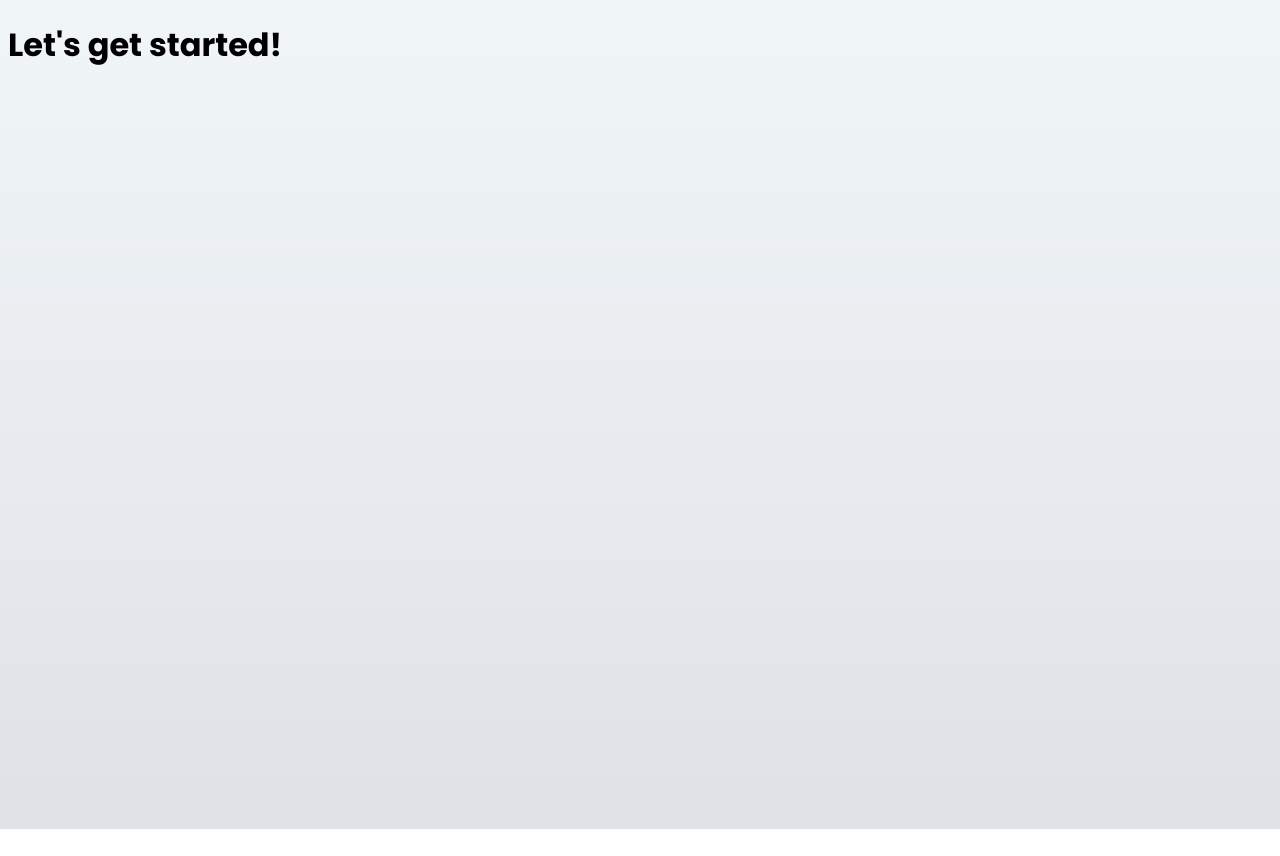
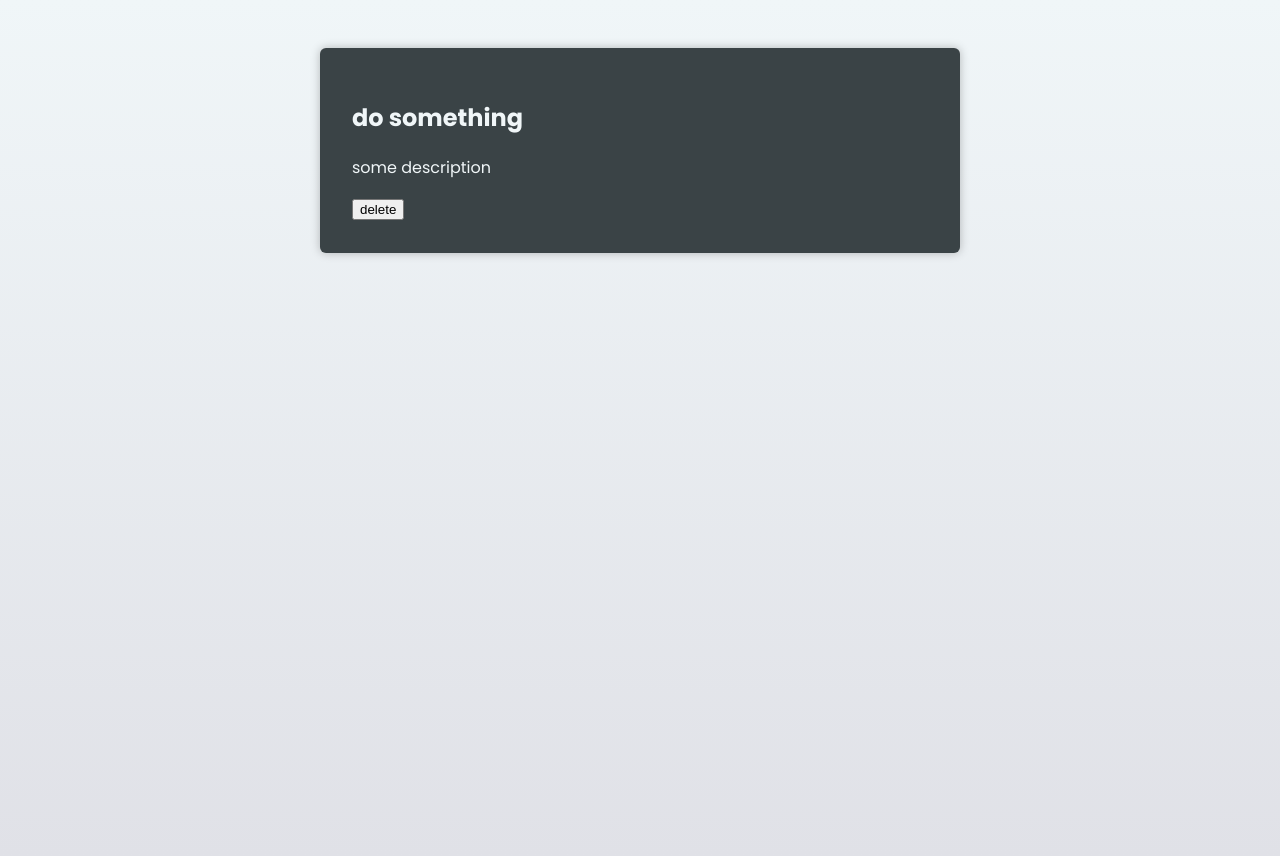
Before and after one commit to nigmasilmi/react-typescript-up-a-notch, a React (Vite) app in the folder react-ts-basics/: page / in a window 1280 px wide. Before the commit the page ends 829 px from the top, so only its background shows below. Built offline with nearby package versions, Linux system fonts and the light colour scheme; the HTML template or start-up script is replaced by a standard one.

Commit message:
initial component boilerplate

```diff
--- a/react-ts-basics/src/App.tsx
+++ b/react-ts-basics/src/App.tsx
@@ -1,3 +1,8 @@
+import CourseGoal from "./components/CourseGoal";
 export default function App() {
-  return <h1>Let's get started!</h1>;
+  return (
+    <main>
+      <CourseGoal title={"do something"} description={"some description"} />
+    </main>
+  );
 }
--- /dev/null
+++ b/react-ts-basics/src/components/CourseGoal.tsx
@@ -0,0 +1,16 @@
+interface CourseGoalProps {
+  title: string;
+  description: string;
+}
+
+export default function CourseGoal({ title, description }: CourseGoalProps) {
+  return (
+    <article>
+      <div>
+        <h2>{title}</h2>
+        <p>{description}</p>
+        <button>delete</button>
+      </div>
+    </article>
+  );
+}
--- a/react-ts-basics/tsconfig.node.json
+++ b/react-ts-basics/tsconfig.node.json
@@ -4,7 +4,8 @@
     "skipLibCheck": true,
     "module": "ESNext",
     "moduleResolution": "bundler",
-    "allowSyntheticDefaultImports": true
+    "allowSyntheticDefaultImports": true,
+    "strict": true
   },
   "include": ["vite.config.ts"]
 }
```
Also changed, not shown: 1 other file (tests, documents, lock files or other folders).
